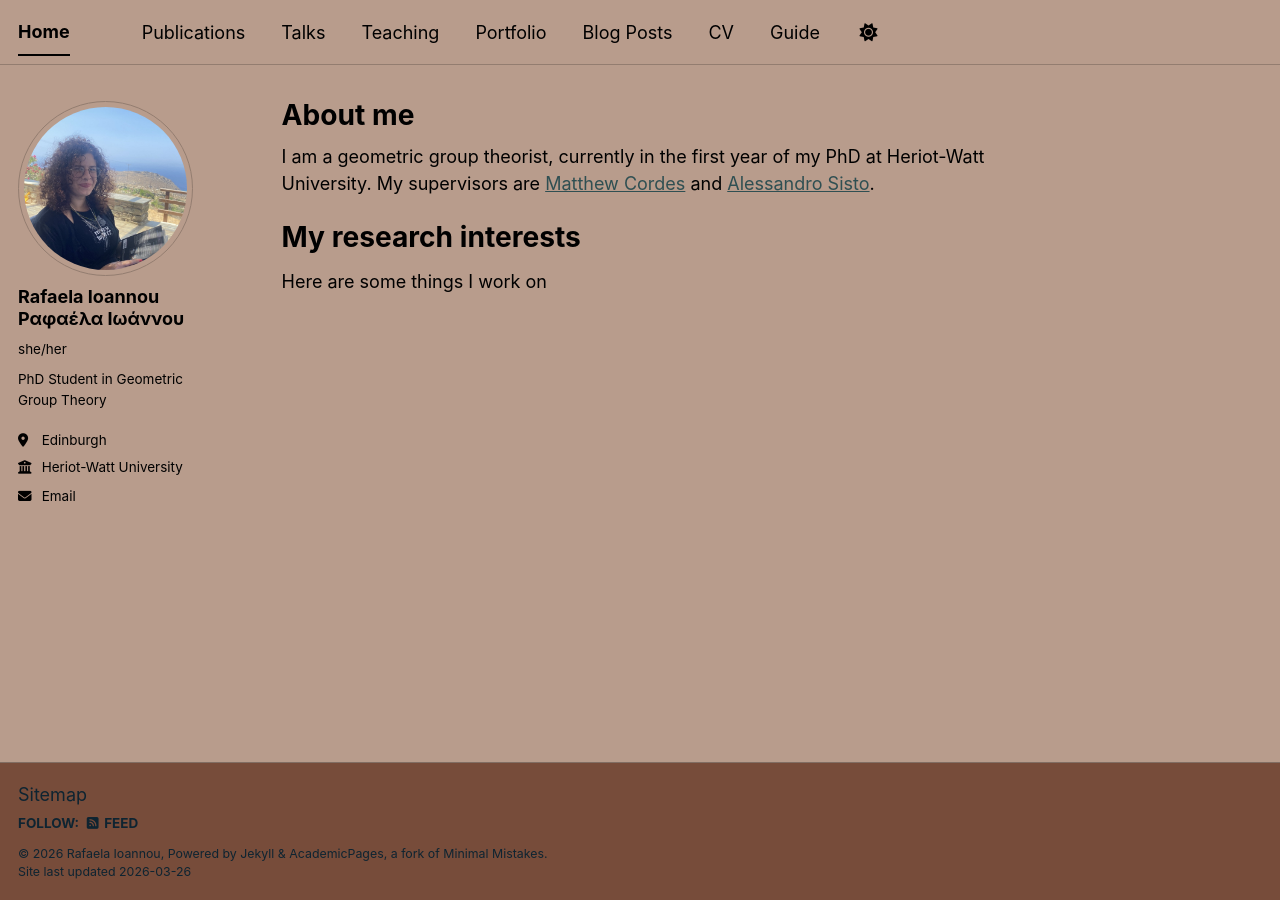
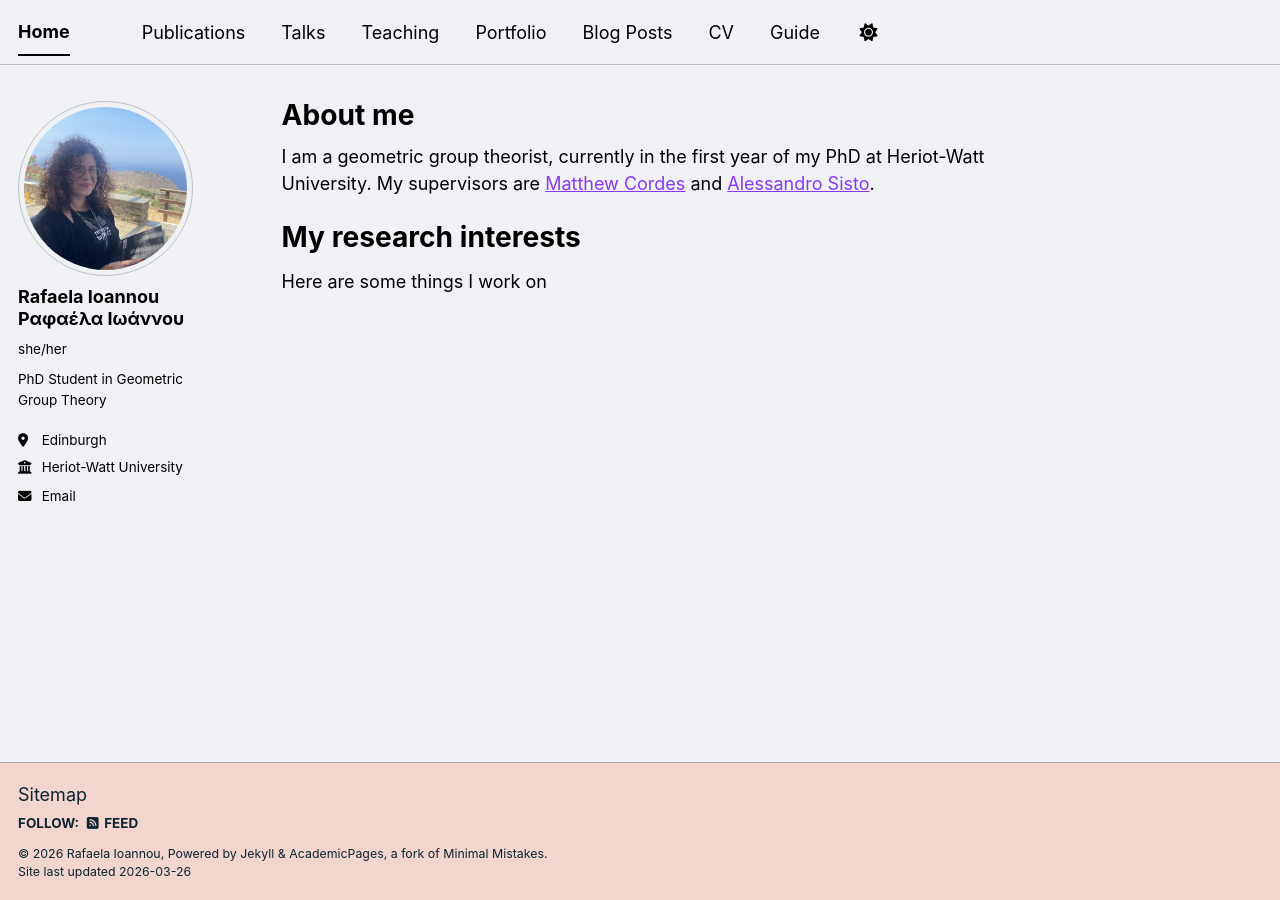
Before and after one commit to rafaela-ioannou/rafaela-ioannou.github.io, a Jekyll site: the page built from _pages/about.md, in a window 1280 px wide. Built offline with Jekyll 4.4.1, drawn with Linux system fonts in a browser that asks for light colours; a script bundle is joined from its source files by our own code; library files that are not in the unit come from our copies.

Commit message:
added catppuchin

```diff
--- a/_sass/theme/_sunrise_light.scss
+++ b/_sass/theme/_sunrise_light.scss
@@ -7,15 +7,15 @@ $dark-primary-color         : mix(#000, $primary-color, 40%);
 $darker-primary-color       : mix(#000, $primary-color, 60%);
 $light-primary-color        : mix(#fff, $primary-color, 50%);
 $lighter-primary-color      : mix(#fff, $primary-color, 90%);
-$background                 : #b89c8c;
+$background                 : #eff1f5;
 $background-light           : mix(#fff, $background, 20%);
 $background-lighter        : #ffffff;
 $text                      : #000000;
 $text-muted                : #0e2431;
-$link                      : #2f4f52;
+$link                      : #8839ef;
 $link-dark                 : mix(#000, $link, 25%);
 $link-light                : mix(#fff, $link, 25%);
-$footer                    : #774c3a;
+$footer                    : #f2d5cf;
 $border                    : mix(#000, $background, 20%);
 $border-dark               : mix(#000, $background, 30%);
 
```
